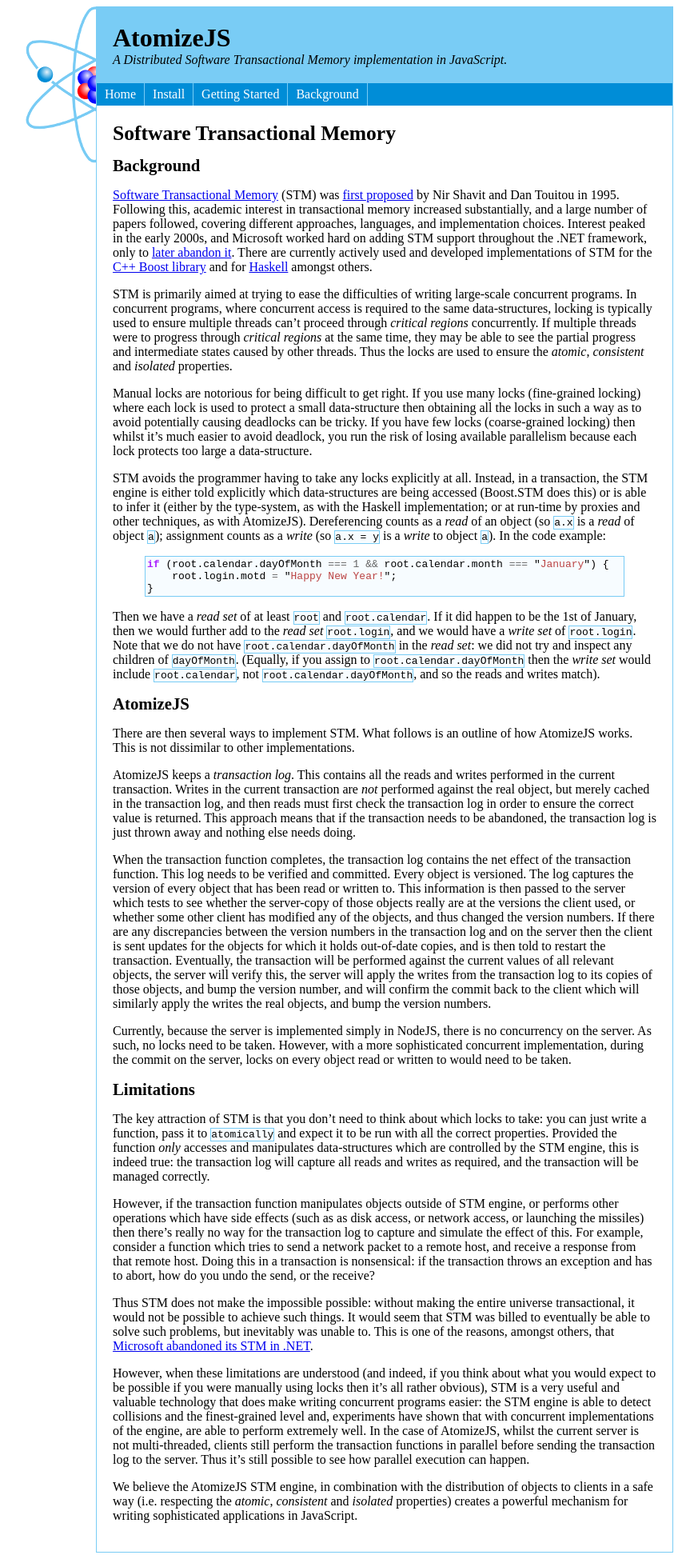
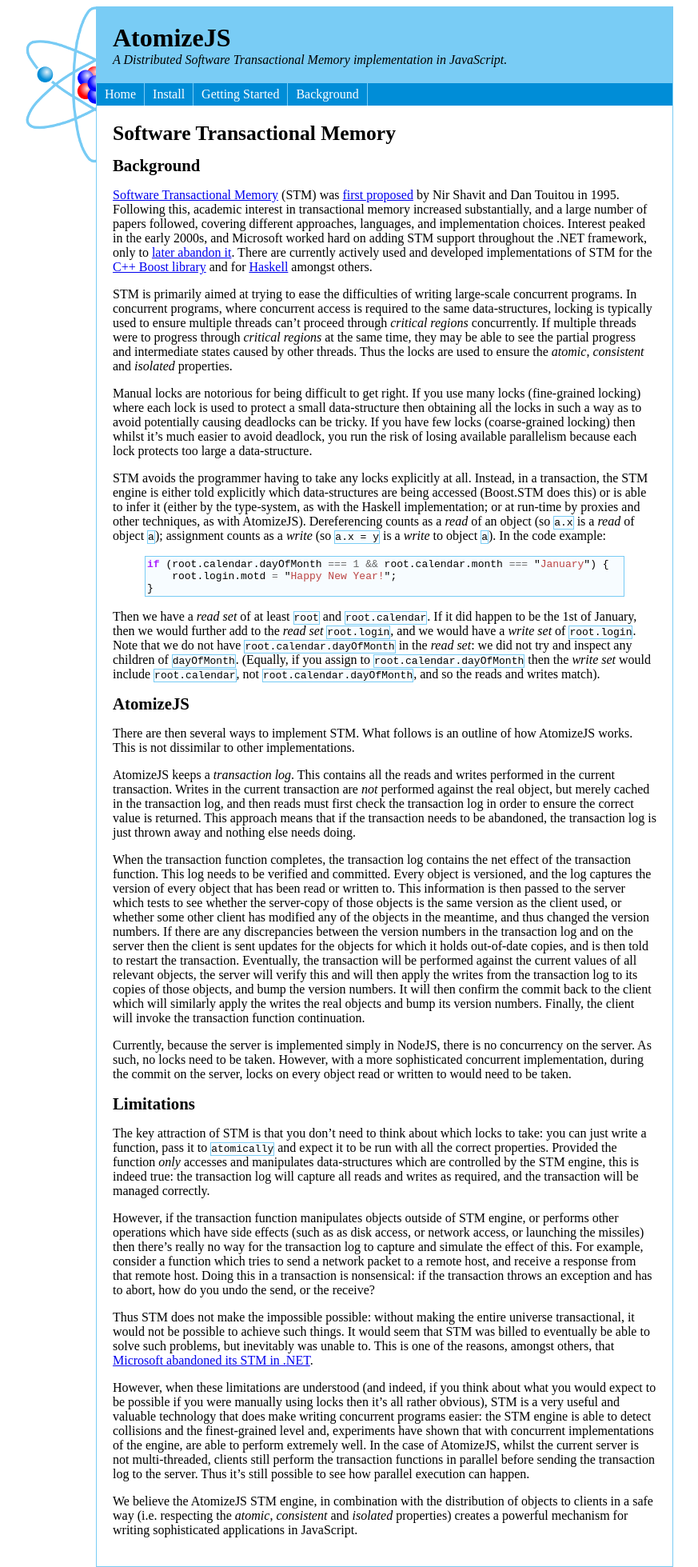
Before and after one commit to atomizejs/atomizejs.github.com, a Jekyll site: the page built from background.markdown, in a window 1280 px wide. Shown: the whole page at 80% size, without its empty margins (204-1077 px from the left). Built offline with Jekyll 4.4.1, drawn with Linux system fonts in a browser that asks for light colours; Markdown is read by kramdown in place of the engine named in the settings.

```diff
--- a/background.markdown
+++ b/background.markdown
@@ -81,21 +81,22 @@ transaction log is just thrown away and nothing else needs doing.
 
 When the transaction function completes, the transaction log contains
 the net effect of the transaction function. This log needs to be
-verified and committed. Every object is versioned. The log captures
-the version of every object that has been read or written to. This
-information is then passed to the server which tests to see whether
-the server-copy of those objects really are at the versions the client
-used, or whether some other client has modified any of the objects,
-and thus changed the version numbers. If there are any discrepancies
-between the version numbers in the transaction log and on the server
-then the client is sent updates for the objects for which it holds
-out-of-date copies, and is then told to restart the
-transaction. Eventually, the transaction will be performed against the
-current values of all relevant objects, the server will verify this,
-the server will apply the writes from the transaction log to its
-copies of those objects, and bump the version number, and will confirm
-the commit back to the client which will similarly apply the writes
-the real objects, and bump the version numbers.
+verified and committed. Every object is versioned, and the log
+captures the version of every object that has been read or written
+to. This information is then passed to the server which tests to see
+whether the server-copy of those objects is the same version as the
+client used, or whether some other client has modified any of the
+objects in the meantime, and thus changed the version numbers. If
+there are any discrepancies between the version numbers in the
+transaction log and on the server then the client is sent updates for
+the objects for which it holds out-of-date copies, and is then told to
+restart the transaction. Eventually, the transaction will be performed
+against the current values of all relevant objects, the server will
+verify this and will then apply the writes from the transaction log to
+its copies of those objects, and bump the version numbers. It will
+then confirm the commit back to the client which will similarly apply
+the writes the real objects and bump its version numbers. Finally, the
+client will invoke the transaction function continuation.
 
 Currently, because the server is implemented simply in NodeJS, there
 is no concurrency on the server. As such, no locks need to be
```
